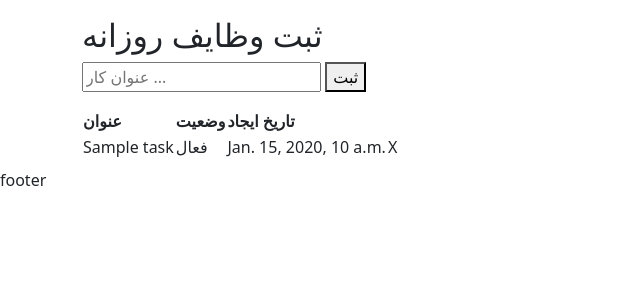
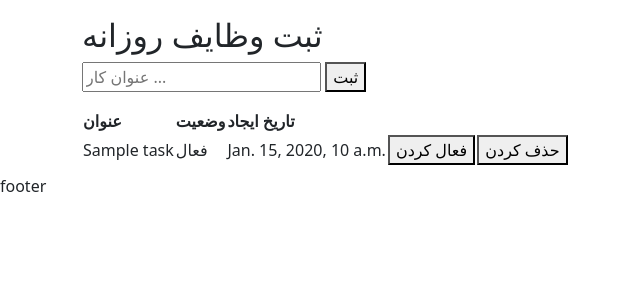
Before and after one commit to moeinkh/todo_app, a Django app: template templates/tasks/home.html in a window 1280 px wide. Shown: the part 24-324 px from the top of the page, without its empty margins (0-640 px from the left). Run offline with Django 3.2, Linux system fonts and the light colour scheme; the template is opened without the code that fills it: most values are stand-ins (such as "Sample title", 1, 10 or a date in 2020); some libraries are stand-ins or nearby versions.

Commit message:
create delete_task view

```diff
--- a/tasks/urls.py
+++ b/tasks/urls.py
@@ -5,4 +5,5 @@ app_name = 'task'
 
 urlpatterns = [
     path('', views.home, name='home'),
+    path('<int:id>/', views.delete_task, name='delete_task'),
 ]
--- a/templates/tasks/home.html
+++ b/templates/tasks/home.html
@@ -29,6 +29,7 @@
                     <th>وضعیت</th>
                     <th>تاریخ ایجاد</th>
                     <th></th>
+                    <th></th>
                 </tr>
                 {% for task in tasks %}
                     <tr>
@@ -41,7 +42,16 @@
                                 {% endif %}
                             </td>
                             <td>{{ task.created }}</td>
-                            <td>X</td>
+                            <td>
+                                <button class="active_button">
+                                    {% if task.active %}
+                                        غیر فعال کردن
+                                    {% else %}
+                                        فعال کردن
+                                    {% endif %}
+                                </button>
+                            </td>
+                            <td><a href="{% url 'task:delete_task' id=task.id %}"><button class="delete_button">حذف کردن</button></a></td>
                     </tr>
                 {% endfor %}
             </table>
```
Also changed, not shown: tasks/views.py (+6 -1 lines), 1 other file.
